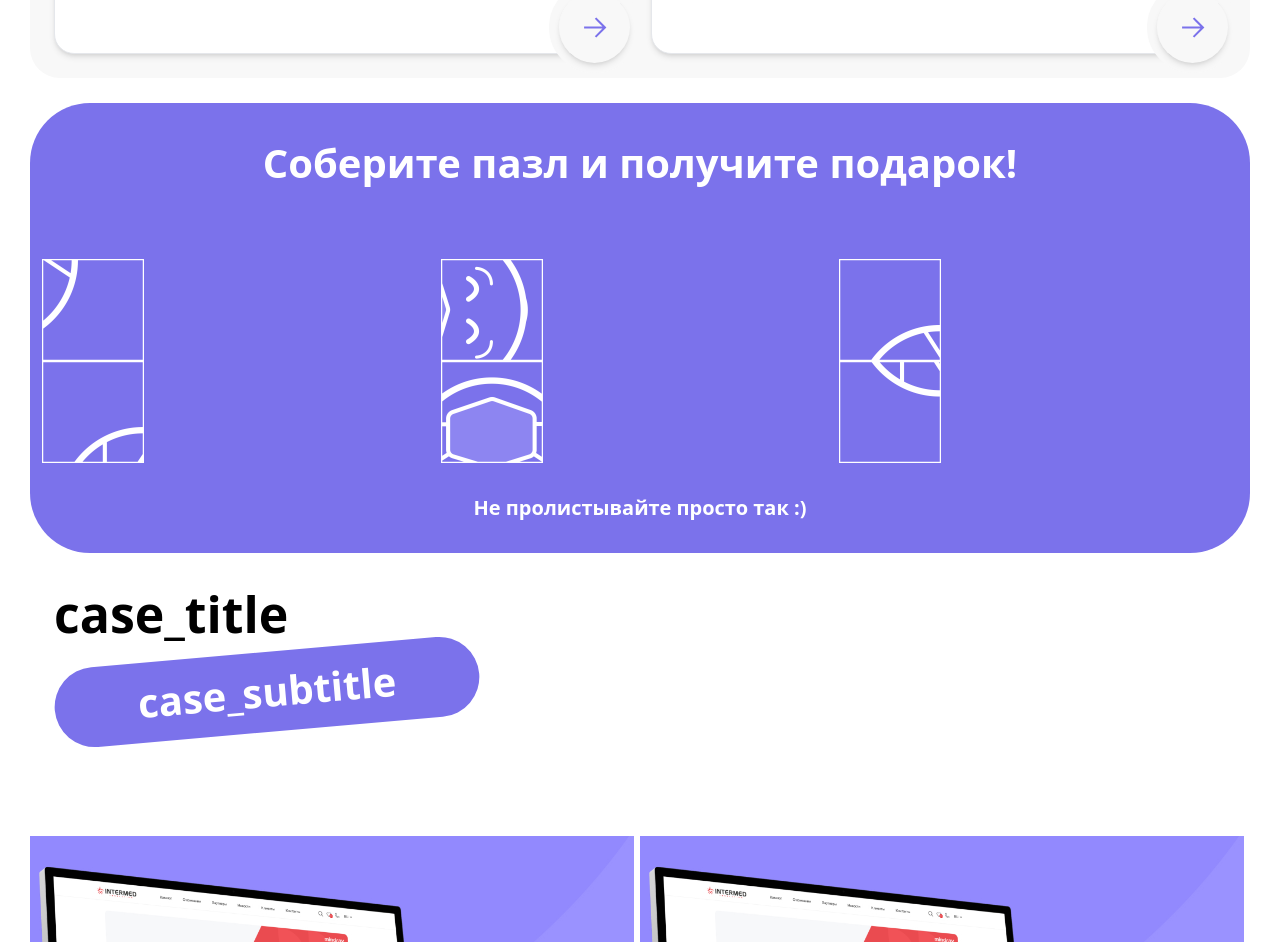
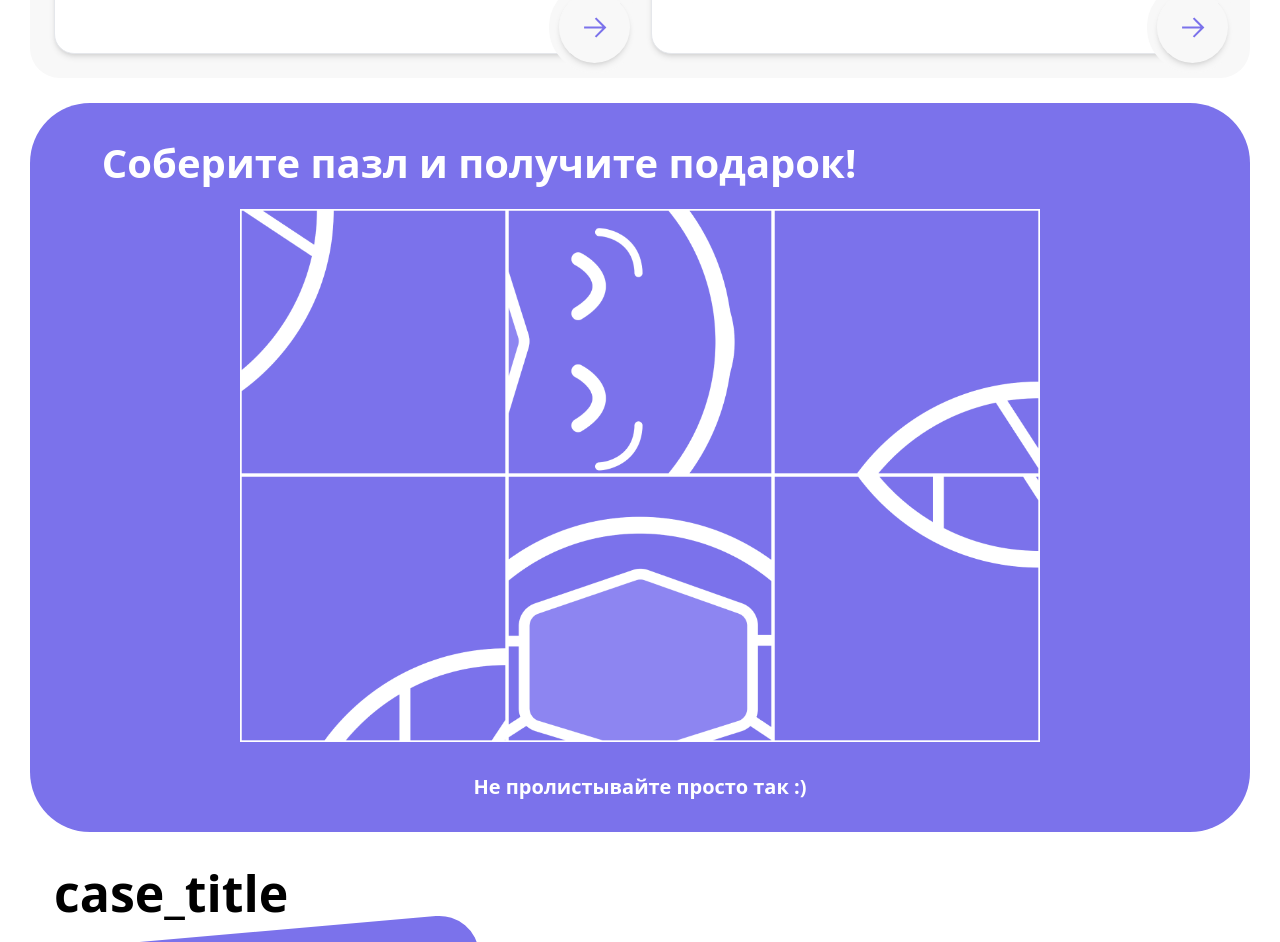
Before and after one commit to tarpeeton/result-me, a Next.js app: page /about in a window 1280 px wide. Shown: the part 2520-3462 px from the top of the page. Built offline with nearby package versions, Linux system fonts and the light colour scheme; what i18next-resources-to-backend would draw is missing.

Commit message:
Puzzle 100%

```diff
--- a/app/[lng]/components/Main/Puzzle.js
+++ b/app/[lng]/components/Main/Puzzle.js
@@ -11,7 +11,7 @@ import Four from '@/public/images/puzzle/Part4.png';
 import Five from '@/public/images/puzzle/Part5.png';
 import Six from '@/public/images/puzzle/Part6.png';
 
-const PuzzlePiece = ({ id, imagePart, onClick, position, rotation }) => {
+const PuzzlePiece = ({ id, imagePart, onClick, rotation }) => {
   useEffect(() => {
     // GSAP entry animation
     gsap.fromTo(`.piece-${id}`, { opacity: 0, scale: 0.5 }, { opacity: 1, scale: 1, duration: 1, delay: id * 0.2 });
@@ -19,10 +19,8 @@ const PuzzlePiece = ({ id, imagePart, onClick, position, rotation }) => {
 
   return (
     <div
-      className={`absolute piece-${id} cursor-pointer w-[102px] h-[102px] 4xl:w-[400px] 4xl:h-[400px]`}
+      className={`piece-${id} cursor-pointer border-[1px] border-white`}
       style={{
-        ...position,
-        border: '1px solid white',
         transform: `rotate(${rotation}deg)`,
       }}
       onClick={() => onClick(id)}
@@ -33,7 +31,6 @@ const PuzzlePiece = ({ id, imagePart, onClick, position, rotation }) => {
 };
 
 const Puzzle = () => {
-  const [pieces, setPieces] = useState([1, 2, 3, 4, 5, 6]);
   const [rotations, setRotations] = useState({});
 
   // Correct rotation steps for each piece
@@ -48,17 +45,11 @@ const Puzzle = () => {
 
   // Initialize rotations for each piece
   useEffect(() => {
-    const initialRotations = pieces.reduce((acc, piece) => {
+    const initialRotations = [1, 2, 3, 4, 5, 6].reduce((acc, piece) => {
       acc[piece] = 0; // Start with 0 degrees
       return acc;
     }, {});
     setRotations(initialRotations);
-  }, [pieces]);
-
-  // Shuffle pieces on initial render
-  useEffect(() => {
-    const shuffledPieces = [...pieces].sort(() => Math.random() - 0.5);
-    setPieces(shuffledPieces);
   }, []);
 
   // Handle piece click and rotate
@@ -76,7 +67,7 @@ const Puzzle = () => {
 
   // Check if puzzle is solved
   const checkIfSolved = () => {
-    const allCorrect = pieces.every((piece) => rotations[piece] === correctRotations[piece]);
+    const allCorrect = [1, 2, 3, 4, 5, 6].every((piece) => rotations[piece] === correctRotations[piece]);
 
     if (allCorrect) {
       console.log("Welcome");
@@ -98,30 +89,20 @@ const Puzzle = () => {
     6: Six,
   };
 
-  // Predefined absolute positions for each puzzle piece (top and left in percentages)
-  const positions = {
-    1: { top: '0%', left: '0%' },
-    2: { top: '0%', left: '33.33%' },
-    3: { top: '0%', left: '66.66%' },
-    4: { top: '50%', left: '0%' },
-    5: { top: '50%', left: '33.33%' },
-    6: { top: '50%', left: '66.66%' },
-  };
-
   return (
     <div className="flex px-[12px] py-[30px] flex-col items-center justify-center bg-violet100 rounded-[30px] mdl:rounded-[60px] 4xl:rounded-[100px] mt-[20px] mdl:mt-[25px] 4xl:mt-[30px] 4xl:py-[80px]">
-      <h1 className="text-white text-[28px] mdl:text-[40px] 4xl:text-[50px] mb-4 font-bold">Соберите пазл и получите подарок!</h1>
-      <div className="relative w-[100%] h-[204px]  4xl:w-[1200px] 4xl:h-[800px] bg-violet100 mt-[40px] mdl:mt-[50px] 4xl:mt-[80px] flex flex-row gap-0 ">
-        {pieces.map((piece) => (
-          <PuzzlePiece
-            key={piece}
-            id={piece}
-            imagePart={imageMap[piece]} // Use imported image
-            onClick={handleClick}
-            position={positions[piece]}
-            rotation={rotations[piece]} // Apply the current rotation
-          />
-        ))}
+      <h1 className="text-white text-[28px] mx-auto w-[90%] mdl:text-[40px] 4xl:text-[50px] mb-4 font-bold">Соберите пазл и получите подарок!</h1>
+
+      {/* Grid layout with puzzle pieces placed in order */}
+      <div className="grid grid-cols-3 grid-rows-2 gap-0 w-full max-w-[600px] mdl:max-w-[800px] 4xl:max-w-[1200px]">
+        {/* First row */}
+        <PuzzlePiece id={1} imagePart={imageMap[1]} onClick={handleClick} rotation={rotations[1]} />
+        <PuzzlePiece id={2} imagePart={imageMap[2]} onClick={handleClick} rotation={rotations[2]} />
+        <PuzzlePiece id={3} imagePart={imageMap[3]} onClick={handleClick} rotation={rotations[3]} />
+        {/* Second row */}
+        <PuzzlePiece id={4} imagePart={imageMap[4]} onClick={handleClick} rotation={rotations[4]} />
+        <PuzzlePiece id={5} imagePart={imageMap[5]} onClick={handleClick} rotation={rotations[5]} />
+        <PuzzlePiece id={6} imagePart={imageMap[6]} onClick={handleClick} rotation={rotations[6]} />
       </div>
       <p className="text-white font-semibold mt-[30px]  4xl:mt-[80px] text-[14px] mdl:text-[20px] 4xl:text-[25px]">Не пролистывайте просто так :)</p>
     </div>
```
